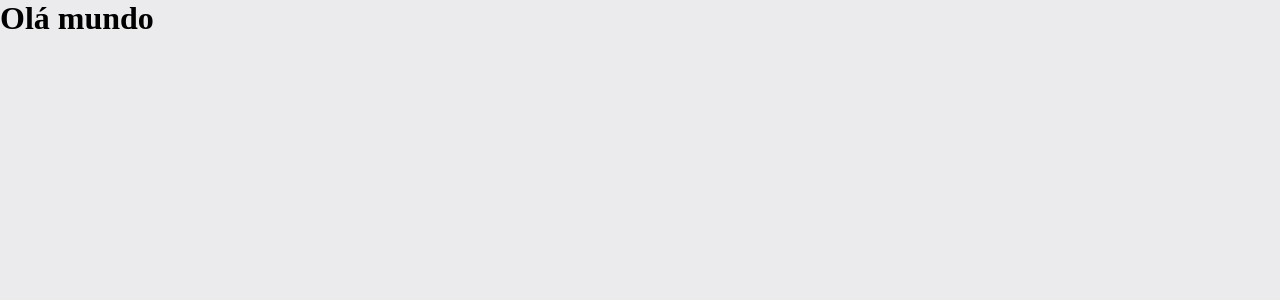
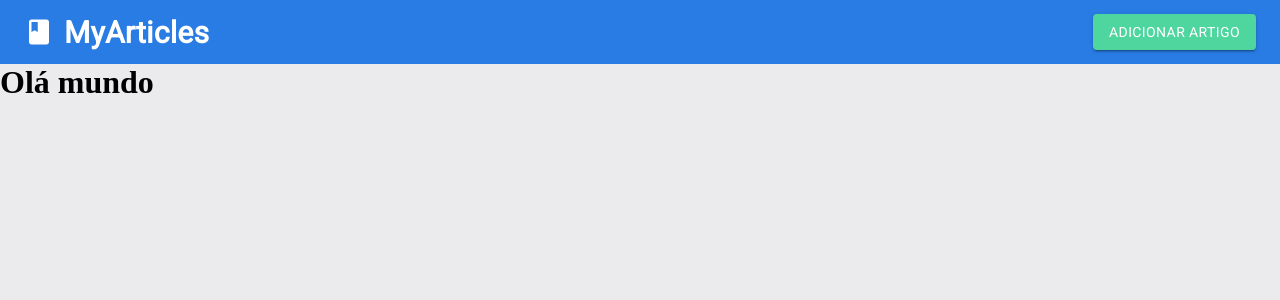
Before and after one commit to MatheusPalinkas/MyArticles, a React (Create React App) app: page / in a window 1280 px wide. Shown: the top 300 px of the page. Built offline with nearby package versions, Linux system fonts and the light colour scheme.

Commit message:
Componente de Menu

```diff
--- a/package.json
+++ b/package.json
@@ -3,12 +3,16 @@
   "version": "0.1.0",
   "private": true,
   "dependencies": {
+    "@material-ui/core": "^4.11.0",
+    "@material-ui/icons": "^4.9.1",
     "@testing-library/jest-dom": "^4.2.4",
     "@testing-library/react": "^9.3.2",
     "@testing-library/user-event": "^7.1.2",
+    "fontsource-roboto": "^3.0.3",
     "react": "^16.13.1",
     "react-dom": "^16.13.1",
-    "react-scripts": "3.4.3"
+    "react-scripts": "3.4.3",
+    "styled-components": "^5.1.1"
   },
   "scripts": {
     "start": "react-scripts start",
--- a/public/index.html
+++ b/public/index.html
@@ -1,10 +1,11 @@
 <!DOCTYPE html>
-<html lang="en">
+<html lang="pt-br">
   <head>
     <meta charset="utf-8" />
     <meta name="viewport" content="width=device-width, initial-scale=1" />
     <meta name="theme-color" content="#000000" />
     <meta name="description" content="Agregador links de artigos" />
+    <link rel="icon" type="imagem/png" href="./icon.png" />
     <title>MyArticles</title>
   </head>
   <body>
--- a/src/App.js
+++ b/src/App.js
@@ -1,8 +1,17 @@
 import React from "react";
+import "fontsource-roboto";
+
+import Menu from "./components/Menu";
+
 import "./index.css";
 
 const App = () => {
-  return <h1>Olá mundo</h1>;
+  return (
+    <>
+      <Menu />
+      <h1>Olá mundo</h1>
+    </>
+  );
 };
 
 export default App;
--- /dev/null
+++ b/src/components/Menu/index.jsx
@@ -0,0 +1,22 @@
+import React from "react";
+import {
+  Header,
+  LinkHome,
+  IconBook,
+  LogoNome,
+  ButtonAdicionar,
+} from "./styles";
+
+const Menu = () => {
+  return (
+    <Header>
+      <LinkHome>
+        <IconBook />
+        <LogoNome component="h2">MyArticles</LogoNome>
+      </LinkHome>
+      <ButtonAdicionar variant="contained">Adicionar artigo</ButtonAdicionar>
+    </Header>
+  );
+};
+
+export default Menu;
--- /dev/null
+++ b/src/components/Menu/styles.js
@@ -0,0 +1,36 @@
+import { Toolbar, Button, Typography, Link } from "@material-ui/core";
+import styled from "styled-components";
+import { Book } from "@material-ui/icons";
+
+export const Header = styled(Toolbar)`
+  background-color: #297ce4;
+  display: flex;
+  justify-content: space-between;
+`;
+
+export const LinkHome = styled(Link)`
+  display: flex;
+  justify-content: center;
+  align-items: center;
+  cursor: pointer;
+  text-decoration: none !important;
+`;
+
+export const IconBook = styled(Book)`
+  color: #fff;
+  margin-right: 10px;
+  width: 30px !important;
+  height: 30px !important;
+`;
+
+export const LogoNome = styled(Typography)`
+  color: #fff;
+  font-weight: bold !important;
+  font-size: 30px !important;
+  line-height: 47px;
+`;
+
+export const ButtonAdicionar = styled(Button)`
+  background-color: #4fd59e !important;
+  color: #fff !important;
+`;
```
Also changed, not shown: public/icon.png (added), 1 other file (tests, documents, lock files or other folders).
